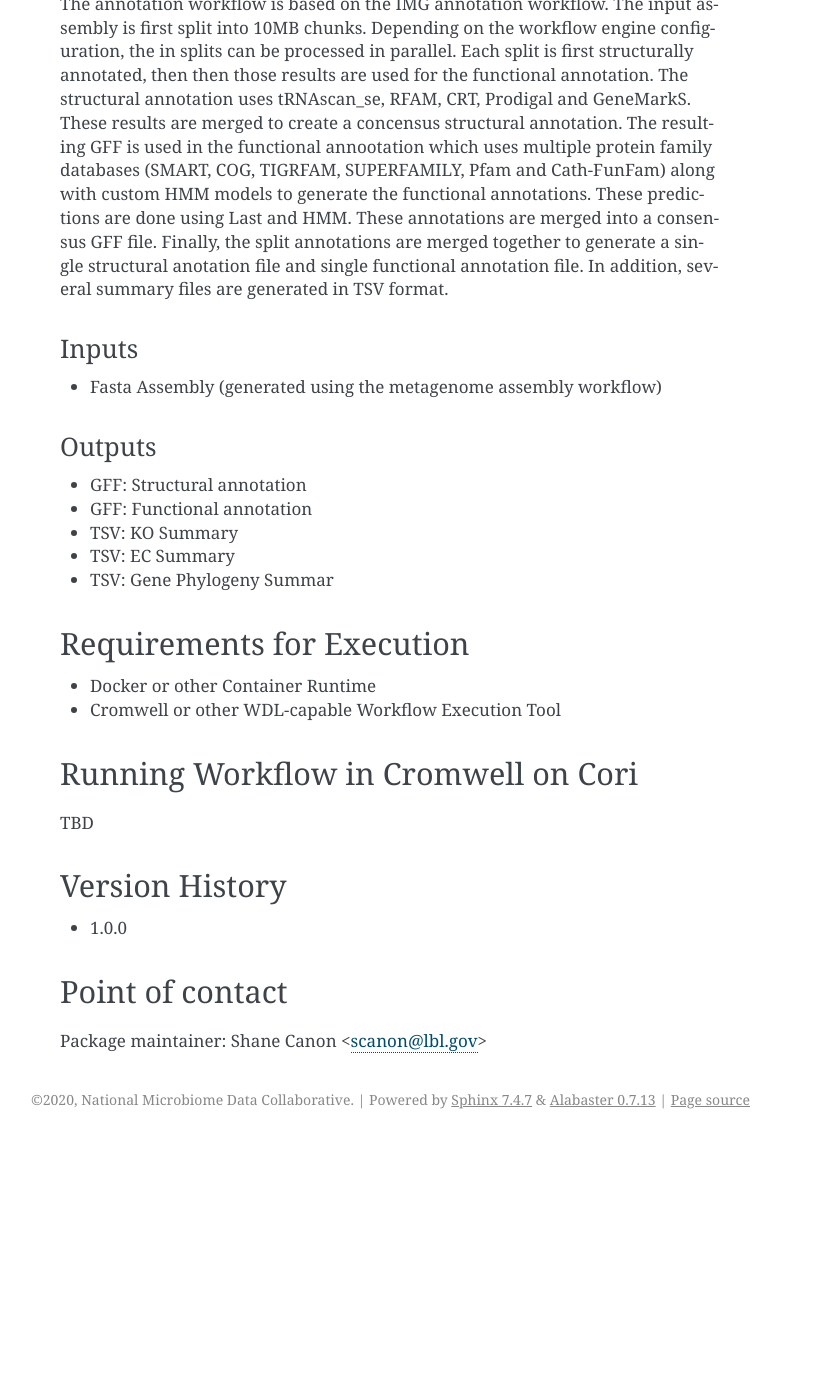
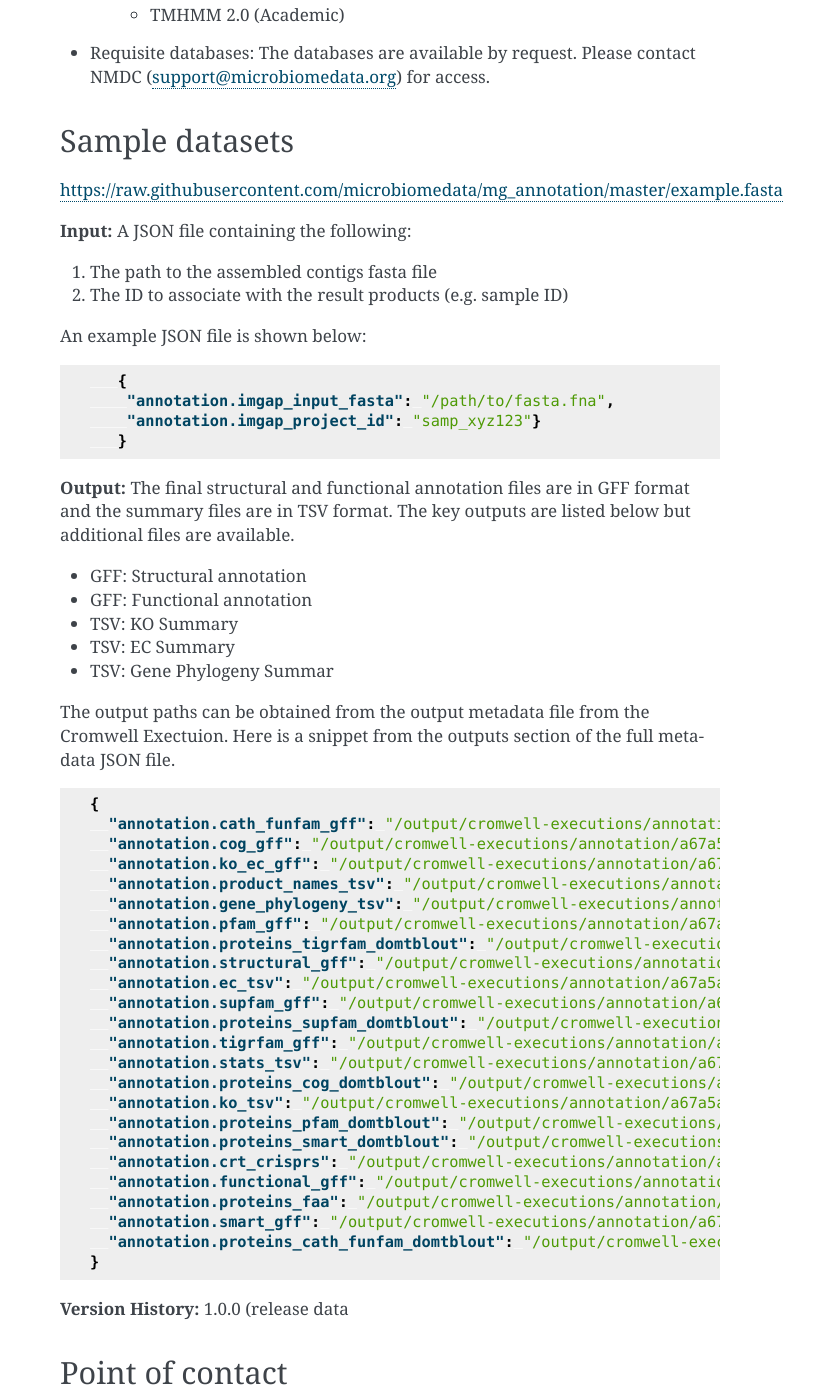
Before and after one commit to microbiomedata/mg_annotation, a Sphinx documentation site: the page built from docs/index.rst, in a window 1280 px wide and 1400 px high, scrolled down 1729 px. Shown: the whole window, without its empty margins (360-1174 px from the left). Built offline with Sphinx 7.4.7, drawn with Linux system fonts in a browser that asks for light colours; before the commit the page ends 2868 px from its top, so only the background shows below that; some of the changed text lies outside the part shown.

Commit message:
Update docs and add example JSON

```diff
--- a/docs/index.rst
+++ b/docs/index.rst
@@ -1,19 +1,29 @@
-Metagenome Annotation Workflow
-==============================
+Metagenome Annotation Workflow (v1.0.0)
+=======================================
 
-Summary
--------
+.. image:: annotation.png
 
-This workflow is based on the JGI/IMG metagenome annotation pipeline.
-It takes assembled metagenomes and generates structrual and functional annotations.  The workflow splits the input assembly
-into 10MB shards and proccesses those in parallel.  The workflow uses a number of open-source tools and databases to generate the structural
-and functional annotations.
+Workflow Overview
+-----------------
+This workflow takes assembled metagenomes and generates structural and functional annotations. The workflow uses a number of open-source tools and databases to generate the structural and functional annotations.
+
+The input assembly is first split into 10MB splits to be processed in parallel. Depending on the workflow engine configuration, the split can be processed in parallel. Each split is first structurally annotated, then those results are used for the functional annotation. The structural annotation uses tRNAscan_se, RFAM, CRT, Prodigal and GeneMarkS. These results are merged to create a consensus structural annotation. The resulting GFF is the input for functional annotation which uses multiple protein family databases (SMART, COG, TIGRFAM, SUPERFAMILY, Pfam and Cath-FunFam) along with custom HMM models. The functional predictions are created using Last and HMM. These annotations are also merged into a consensus GFF file. Finally, the respective split annotations are merged together to generate a single structural annotation file and single functional annotation file. In addition, several summary files are generated in TSV format.
 
 
-Workflow Diagram
-------------------
+Workflow Availability
+---------------------
+The workflow is available in GitHub: https://github.com/microbiomedata/mg_annotation/ and the corresponding Docker image is available in DockerHub: https://hub.docker.com/r/microbiomedata/mg-annotation.
 
-.. image:: annotation.png
+Requirements for Execution (recommendations are in bold):
+---------------------------------------------------------
+
+- WDL-capable Workflow Execution Tool **(Cromwell)**
+- Container Runtime that can load Docker images **(Docker v2.1.0.3 or higher)**
+
+Hardware Requirements:
+----------------------
+- Disk space: 106 GB for the reference databases
+- Memory: >100 GB RAM
 
 
 Workflow Dependencies
@@ -22,67 +32,35 @@
 Third party software
 ~~~~~~~~~~~~~~~~~~~~
 
-- Conda (3-clause BSD)
-- tRNAscan-SE >= 2.0 (GNU GPL v3)
-- Infernal 1.1.2 (BSD)
-- CRT-CLI 1.8 (Public domain software, last official version is 1.2)
-- Prodigal 2.6.3 (GNU GPL v3)
-- GeneMarkS-2 >= 1.07 (Academic license for GeneMark family software)
-- Last >= 983 (GNU GPL v3)
-- HMMER 3.1b2 (3-clause BSD)
-- TMHMM 2.0 (Academic)
-
-Database
-~~~~~~~~~~~~~~~~
-- Rfam (Creative Commons Zero ("CC0"))
-- SMART (Academic)
-- COG (Free, No license available, HMMs created from the 2003 models)
-- TIGRFAM (Free, No license available)
-- SUPERFAMILY (Academic)
-- Pfam (GNU Lesser General Public License)
-- Cath-FunFam (Free, No license available)
-
-Workflow Availability
----------------------
-
-The workflow is available in GitHub:
-https://github.com/microbiomedata/mg_annotation/
-
-The container is available at Docker Hub (microbiomedata/mg-annotation):
-https://hub.docker.com/r/microbiomedata/mg-annotation
-
-The databases are available by request.
-Please contact NMDC (support@microbiomedata.org) for access.
+- Third party software (This is included in the Docker image.)
+   - Conda (3-clause BSD)
+   - tRNAscan-SE >= 2.0 (GNU GPL v3)
+   - Infernal 1.1.2 (BSD)
+   - CRT-CLI 1.8 (Public domain software, last official version is 1.2)
+   - Prodigal 2.6.3 (GNU GPL v3)
+   - GeneMarkS-2 >= 1.07 (Academic license for GeneMark family software)
+   - Last >= 983 (GNU GPL v3)
+   - HMMER 3.1b2 (3-clause BSD)
+   - TMHMM 2.0 (Academic)
+- Requisite databases: The databases are available by request. Please contact NMDC (support@microbiomedata.org) for access.
 
 
-Test datasets
--------------
+Sample datasets
+---------------
 https://raw.githubusercontent.com/microbiomedata/mg_annotation/master/example.fasta
 
 
-Details
----------------------
-The annotation workflow is based on the IMG annotation workflow.  The input assembly
-is first split into 10MB chunks.  Depending on the workflow engine configuration,
-the in splits can be processed in parallel.  Each split is first structurally annotated,
-then then those results are used for the functional annotation.  The structural annotation
-uses tRNAscan_se, RFAM, CRT, Prodigal and GeneMarkS.  These results are merged to create
-a concensus structural annotation.  The resulting GFF is used in the functional annootation
-which uses multiple protein family databases (SMART, COG, TIGRFAM, SUPERFAMILY, Pfam and
-Cath-FunFam) along with custom HMM models to generate the functional annotations.  These
-predictions are done using Last and HMM.  These annotations are merged into a consensus
-GFF file.  Finally, the split annotations are merged together to generate a single structural
-anotation file and single functional annotation file.  In addition, several summary files
-are generated in TSV format.
+**Input:** A JSON file containing the following:
 
+1. The path to the assembled contigs fasta file
+2. The ID to associate with the result products (e.g. sample ID)
 
-Inputs
-~~~~~~~~
+An example JSON file is shown below:
 
-- Fasta Assembly (generated using the metagenome assembly workflow)
+.. literalinclude:: inputs.json
+  :language: JSON
 
-Outputs
-~~~~~~~~
+**Output:** The final structural and functional annotation files are in GFF format and the summary files are in TSV format.  The key outputs are listed below but additional files are available.
 
 - GFF: Structural annotation
 - GFF: Functional annotation
@@ -90,24 +68,16 @@
 - TSV: EC Summary
 - TSV: Gene Phylogeny Summar
 
-Requirements for Execution
---------------------------
+The output paths can be obtained from the output metadata file from the Cromwell Exectuion.  Here is a snippet from the outputs section
+of the full metadata JSON file.
 
-- Docker or other Container Runtime
-- Cromwell or other WDL-capable Workflow Execution Tool
+.. literalinclude:: meta.json
+  :language: JSON
 
 
-Running Workflow in Cromwell on Cori
-------------------------------------
-
-TBD
-
-Version History
----------------
-
-- 1.0.0
+**Version History:** 1.0.0 (release data
 
 Point of contact
 ----------------
 
-Package maintainer: Shane Canon <scanon@lbl.gov>
+* Package maintainer: Shane Canon <scanon@lbl.gov>
--- /dev/null
+++ b/docs/inputs.json
@@ -0,0 +1,4 @@
+   {
+    "annotation.imgap_input_fasta": "/path/to/fasta.fna",
+    "annotation.imgap_project_id": "samp_xyz123"}
+   }
--- /dev/null
+++ b/docs/meta.json
@@ -0,0 +1,24 @@
+{
+  "annotation.cath_funfam_gff": "/output/cromwell-executions/annotation/a67a5a0f-1ad7-4469-bb0c-780f4ef20307/call-merge_outputs/execution/samp_xyz123_cath_funfam.gff",
+  "annotation.cog_gff": "/output/cromwell-executions/annotation/a67a5a0f-1ad7-4469-bb0c-780f4ef20307/call-merge_outputs/execution/samp_xyz123_cog.gff",
+  "annotation.ko_ec_gff": "/output/cromwell-executions/annotation/a67a5a0f-1ad7-4469-bb0c-780f4ef20307/call-merge_outputs/execution/samp_xyz123_ko_ec.gff",
+  "annotation.product_names_tsv": "/output/cromwell-executions/annotation/a67a5a0f-1ad7-4469-bb0c-780f4ef20307/call-merge_outputs/execution/samp_xyz123_product_names.tsv",
+  "annotation.gene_phylogeny_tsv": "/output/cromwell-executions/annotation/a67a5a0f-1ad7-4469-bb0c-780f4ef20307/call-merge_outputs/execution/samp_xyz123_gene_phylogeny.tsv",
+  "annotation.pfam_gff": "/output/cromwell-executions/annotation/a67a5a0f-1ad7-4469-bb0c-780f4ef20307/call-merge_outputs/execution/samp_xyz123_pfam.gff",
+  "annotation.proteins_tigrfam_domtblout": "/output/cromwell-executions/annotation/a67a5a0f-1ad7-4469-bb0c-780f4ef20307/call-merge_outputs/execution/samp_xyz123_proteins.tigrfam.domtblout",
+  "annotation.structural_gff": "/output/cromwell-executions/annotation/a67a5a0f-1ad7-4469-bb0c-780f4ef20307/call-merge_outputs/execution/samp_xyz123_structural_annotation.gff",
+  "annotation.ec_tsv": "/output/cromwell-executions/annotation/a67a5a0f-1ad7-4469-bb0c-780f4ef20307/call-merge_outputs/execution/samp_xyz123_ec.tsv",
+  "annotation.supfam_gff": "/output/cromwell-executions/annotation/a67a5a0f-1ad7-4469-bb0c-780f4ef20307/call-merge_outputs/execution/samp_xyz123_supfam.gff",
+  "annotation.proteins_supfam_domtblout": "/output/cromwell-executions/annotation/a67a5a0f-1ad7-4469-bb0c-780f4ef20307/call-merge_outputs/execution/samp_xyz123_proteins.supfam.domtblout",
+  "annotation.tigrfam_gff": "/output/cromwell-executions/annotation/a67a5a0f-1ad7-4469-bb0c-780f4ef20307/call-merge_outputs/execution/samp_xyz123_tigrfam.gff",
+  "annotation.stats_tsv": "/output/cromwell-executions/annotation/a67a5a0f-1ad7-4469-bb0c-780f4ef20307/call-final_stats/execution/samp_xyz123_structural_annotation_stats.tsv",
+  "annotation.proteins_cog_domtblout": "/output/cromwell-executions/annotation/a67a5a0f-1ad7-4469-bb0c-780f4ef20307/call-merge_outputs/execution/samp_xyz123_proteins.cog.domtblout",
+  "annotation.ko_tsv": "/output/cromwell-executions/annotation/a67a5a0f-1ad7-4469-bb0c-780f4ef20307/call-merge_outputs/execution/samp_xyz123_ko.tsv",
+  "annotation.proteins_pfam_domtblout": "/output/cromwell-executions/annotation/a67a5a0f-1ad7-4469-bb0c-780f4ef20307/call-merge_outputs/execution/samp_xyz123_proteins.pfam.domtblout",
+  "annotation.proteins_smart_domtblout": "/output/cromwell-executions/annotation/a67a5a0f-1ad7-4469-bb0c-780f4ef20307/call-merge_outputs/execution/samp_xyz123_proteins.smart.domtblout",
+  "annotation.crt_crisprs": "/output/cromwell-executions/annotation/a67a5a0f-1ad7-4469-bb0c-780f4ef20307/call-merge_outputs/execution/samp_xyz123_crt.crisprs",
+  "annotation.functional_gff": "/output/cromwell-executions/annotation/a67a5a0f-1ad7-4469-bb0c-780f4ef20307/call-merge_outputs/execution/samp_xyz123_functional_annotation.gff",
+  "annotation.proteins_faa": "/output/cromwell-executions/annotation/a67a5a0f-1ad7-4469-bb0c-780f4ef20307/call-merge_outputs/execution/samp_xyz123.faa",
+  "annotation.smart_gff": "/output/cromwell-executions/annotation/a67a5a0f-1ad7-4469-bb0c-780f4ef20307/call-merge_outputs/execution/samp_xyz123_smart.gff",
+  "annotation.proteins_cath_funfam_domtblout": "/output/cromwell-executions/annotation/a67a5a0f-1ad7-4469-bb0c-780f4ef20307/call-merge_outputs/execution/samp_xyz123_proteins.cath_funfam.domtblout"
+}
```
